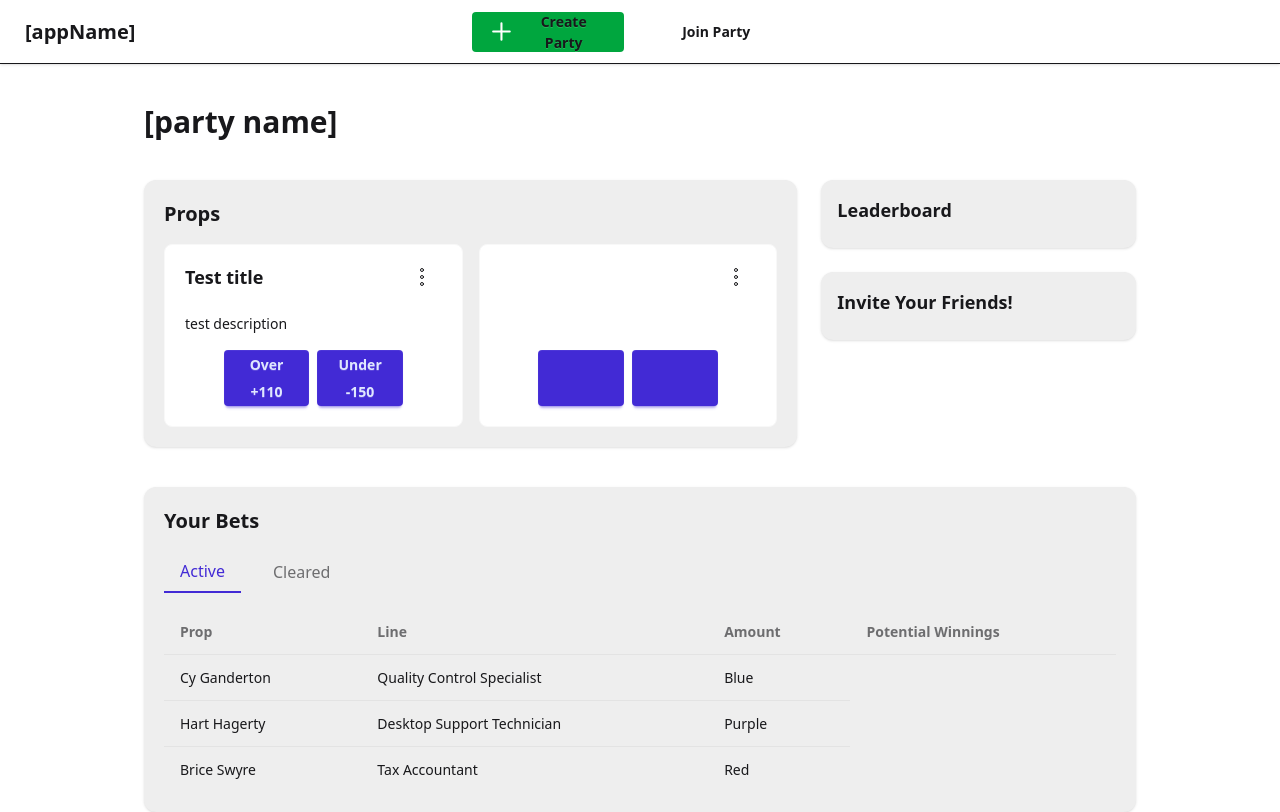
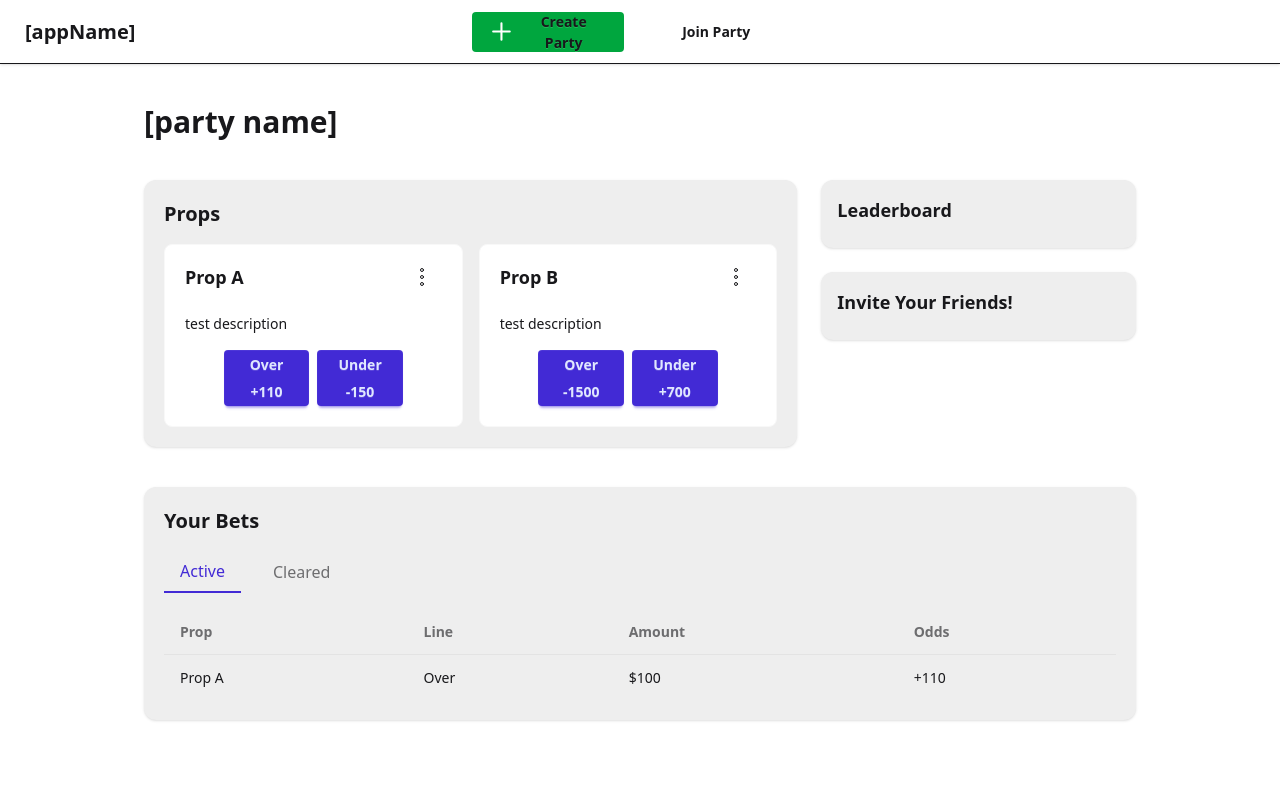
Before and after one commit to AmeyaKulkarni37/social-betting-app, a React (Vite) app in the folder frontend/: page /parties/1 in a window 1280 px wide. Built offline with nearby package versions, Linux system fonts and the light colour scheme.

Commit message:
Partydetails dynamic rendering

```diff
--- a/frontend/src/components/PartyDetails.jsx
+++ b/frontend/src/components/PartyDetails.jsx
@@ -1,8 +1,45 @@
 import React from "react";
 import Prop from "./Prop";
+import { useState } from "react";
 
 const PartyDetails = () => {
-  const [activeTab, setActiveTab] = React.useState("active");
+  const [activeTab, setActiveTab] = useState("active");
+
+  const propBets = [
+    {
+      title: "Prop A",
+      description: "test description",
+      option1: "Over",
+      odds1: "+110",
+      option2: "Under",
+      odds2: "-150",
+    },
+    {
+      title: "Prop B",
+      description: "test description",
+      option1: "Over",
+      odds1: "-1500",
+      option2: "Under",
+      odds2: "+700",
+    },
+  ];
+
+  const yourBets = [
+    {
+      prop: "Prop A",
+      line: "Over",
+      amount: 100,
+      odds: "+110",
+      result: "active",
+    },
+    {
+      prop: "Prop B",
+      line: "Under",
+      amount: 200,
+      odds: "-1500",
+      result: "Win",
+    },
+  ];
 
   return (
     <>
@@ -13,16 +50,9 @@ const PartyDetails = () => {
           <div className="bg-base-300 lg:col-span-2 space-y-4 p-5 rounded-xl shadow">
             <h2 className="text-xl font-semibold">Props</h2>
             <div className="grid grid-cols-1 lg:grid-cols-2 gap-4">
-              {/* Example of a Prop component */}
-              <Prop
-                title="Test title"
-                description="test description"
-                option1="Over"
-                odds1="+110"
-                option2="Under"
-                odds2="-150"
-              />
-              <Prop />
+              {propBets.map((prop, index) => (
+                <Prop key={index} {...prop} />
+              ))}
             </div>
           </div>
 
@@ -73,31 +103,40 @@ const PartyDetails = () => {
           </div>
           <div className="overflow-x-auto">
             <table className="table">
-              {/* head */}
               <thead>
                 <tr>
                   <th>Prop</th>
                   <th>Line</th>
                   <th>Amount</th>
-                  <th>Potential Winnings</th>
+                  {activeTab === "active" ? <th>Odds</th> : <th>Result</th>}
                 </tr>
               </thead>
               <tbody>
-                <tr>
-                  <td>Cy Ganderton</td>
-                  <td>Quality Control Specialist</td>
-                  <td>Blue</td>
-                </tr>
-                <tr className="hover:bg-base-300">
-                  <td>Hart Hagerty</td>
-                  <td>Desktop Support Technician</td>
-                  <td>Purple</td>
-                </tr>
-                <tr>
-                  <td>Brice Swyre</td>
-                  <td>Tax Accountant</td>
-                  <td>Red</td>
-                </tr>
+                {activeTab === "active"
+                  ? yourBets.map((prop, index) => {
+                      if (prop.result === "active") {
+                        return (
+                          <tr key={index}>
+                            <td>{prop.prop}</td>
+                            <td>{prop.line}</td>
+                            <td>${prop.amount}</td>
+                            <td>{prop.odds}</td>
+                          </tr>
+                        );
+                      }
+                    })
+                  : yourBets.map((prop, index) => {
+                      if (prop.result !== "active") {
+                        return (
+                          <tr key={index}>
+                            <td>{prop.prop}</td>
+                            <td>{prop.line}</td>
+                            <td>${prop.amount}</td>
+                            <td>{prop.result}</td>
+                          </tr>
+                        );
+                      }
+                    })}
               </tbody>
             </table>
           </div>
--- a/frontend/src/components/Prop.jsx
+++ b/frontend/src/components/Prop.jsx
@@ -1,14 +1,21 @@
 import React from "react";
-import { useRef, useState } from "react";
+import { useRef, useState, useEffect } from "react";
 import PlaceBetModal from "./PlaceBetModal";
 
 const Prop = ({ title, description, option1, odds1, option2, odds2 }) => {
   const modalRef = useRef();
   const [currentBet, setCurrentBet] = useState(null);
 
+  // show modal when currentBet changes
+  useEffect(() => {
+    if (currentBet && modalRef.current) {
+      modalRef.current.showModal();
+    }
+  }, [currentBet]);
+
   const openModal = ({ betName, choice, odds }) => {
     setCurrentBet({ betName, choice, odds });
-    modalRef.current.showModal();
+
     // need a handlePlace for database entry
   };
 
```
